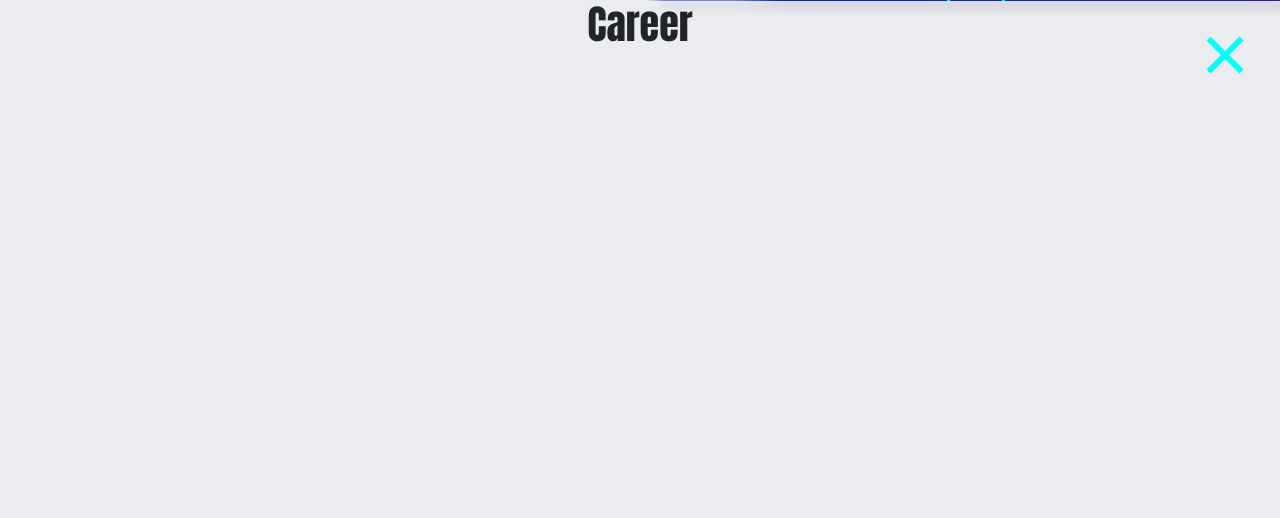
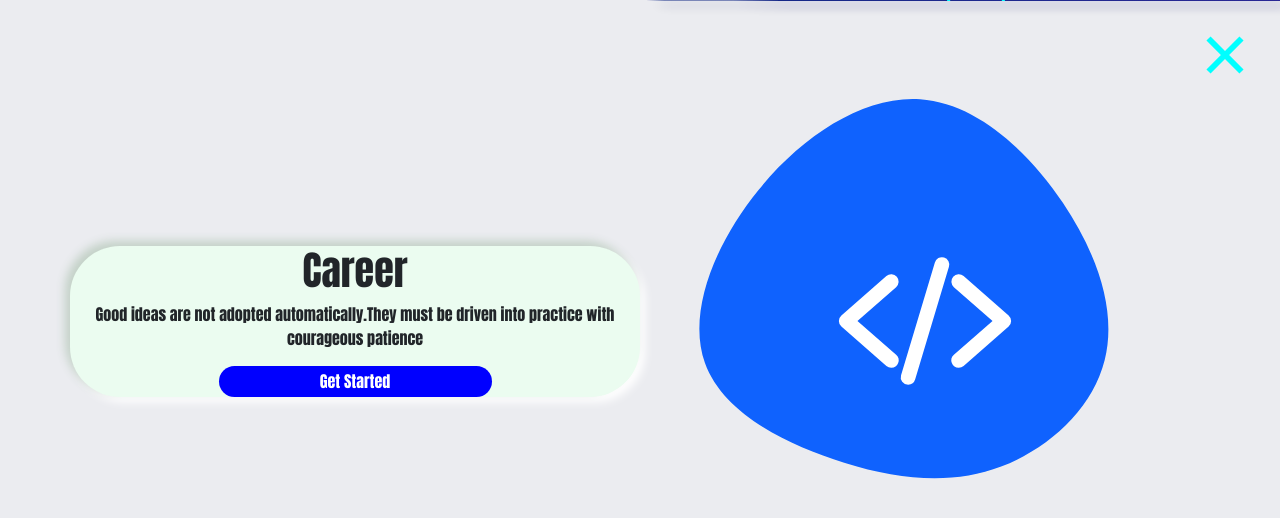
Before and after one commit to MeftunH/portfolio-v1, a React (Create React App) app: page /career in a window 1280 px wide. Shown: the top 518 px of the page. Built offline with nearby package versions, Linux system fonts and the light colour scheme; a web font is replaced by a local one.

Commit message:
implement career intro section

```diff
--- a/src/pages/Career.js
+++ b/src/pages/Career.js
@@ -1,13 +1,41 @@
-import React from 'react'
-import Header from '../components/Header'
+import React from "react";
+import Header from "../components/Header";
+import {IoCodeSlash} from "react-icons/io5";
 
 function Career() {
   return (
     <div>
-    <Header></Header>
-    <h1>Career</h1>
+      <Header />
+      <div className="container career-intro">
+        <div className="row flex-with-center mt-5">
+          <div className="col-md-6 n-box-interest-intro">
+            <div>
+              <h1 className="text-center">Career</h1>
+              <p>
+                Good ideas are not adopted automatically.They must be driven
+                into practice with courageous patience
+              </p>
+              <button className="primary-button">Get Started</button>
+            </div>
+          </div>
+          <div className="col-md-6 position-relative">
+            <svg viewBox="0 0 200 200" xmlns="http://www.w3.org/2000/svg">
+              <path
+                fill="#0F62FE"
+                d="M50.5,-43.3C63.4,-24.1,70.3,-3.3,65.8,14.4C61.3,32.2,45.4,46.7,27.9,53.3C10.5,59.9,-8.5,58.5,-29.6,51.9C-50.7,45.4,-74,33.8,-80.6,15.4C-87.2,-3,-77.1,-28.2,-60.9,-48.1C-44.7,-68,-22.3,-82.6,-1.8,-81.2C18.8,-79.8,37.6,-62.4,50.5,-43.3Z"
+                transform="translate(100 100)"
+              />
+            </svg>
+
+            <IoCodeSlash
+            color="white"
+            size='180'
+            className="position-absolute top-50 start-50 translate-middle"/>
+          </div>
+        </div>
+      </div>
     </div>
-  )
+  );
 }
 
-export default Career
+export default Career;
```
